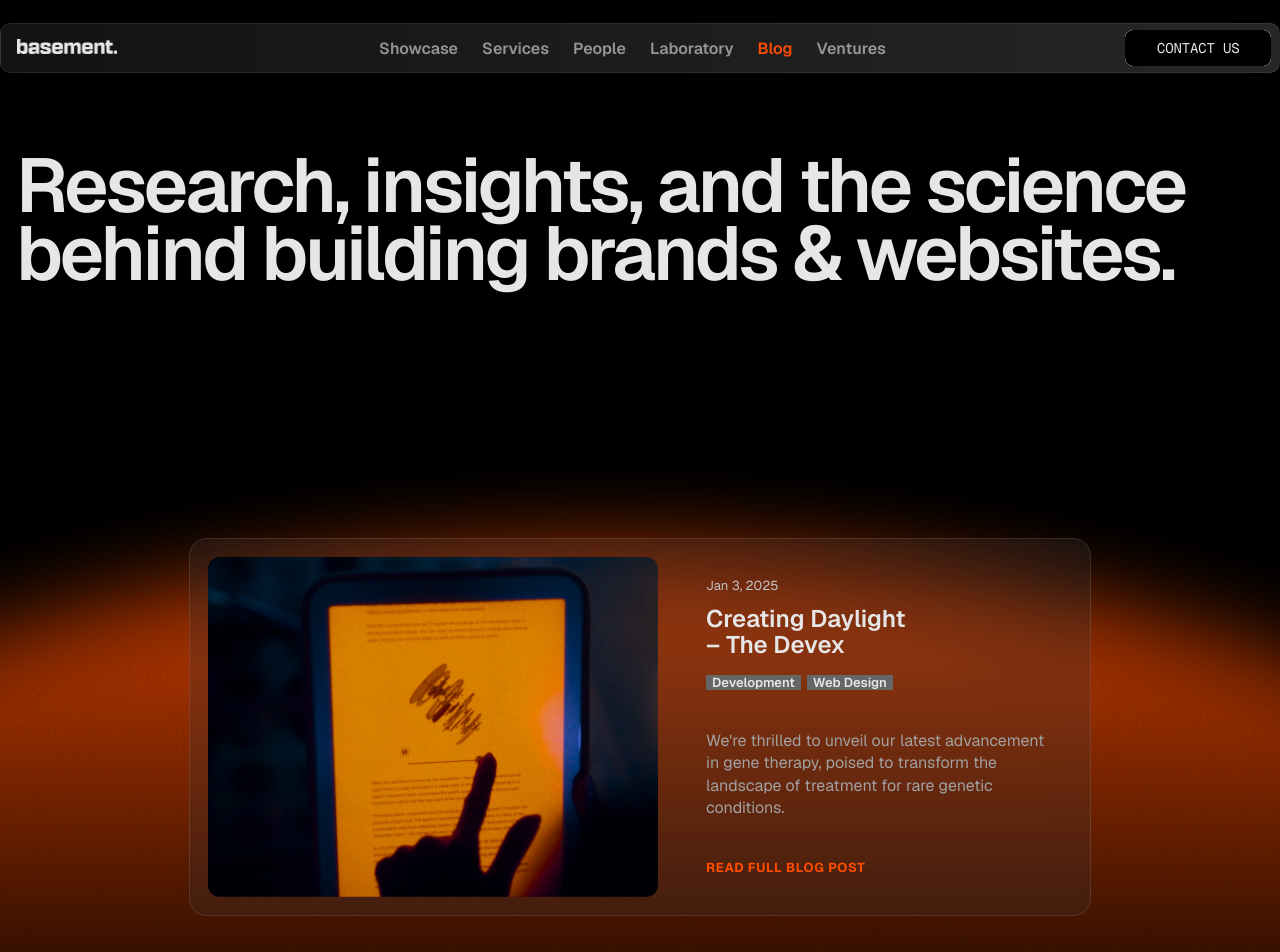
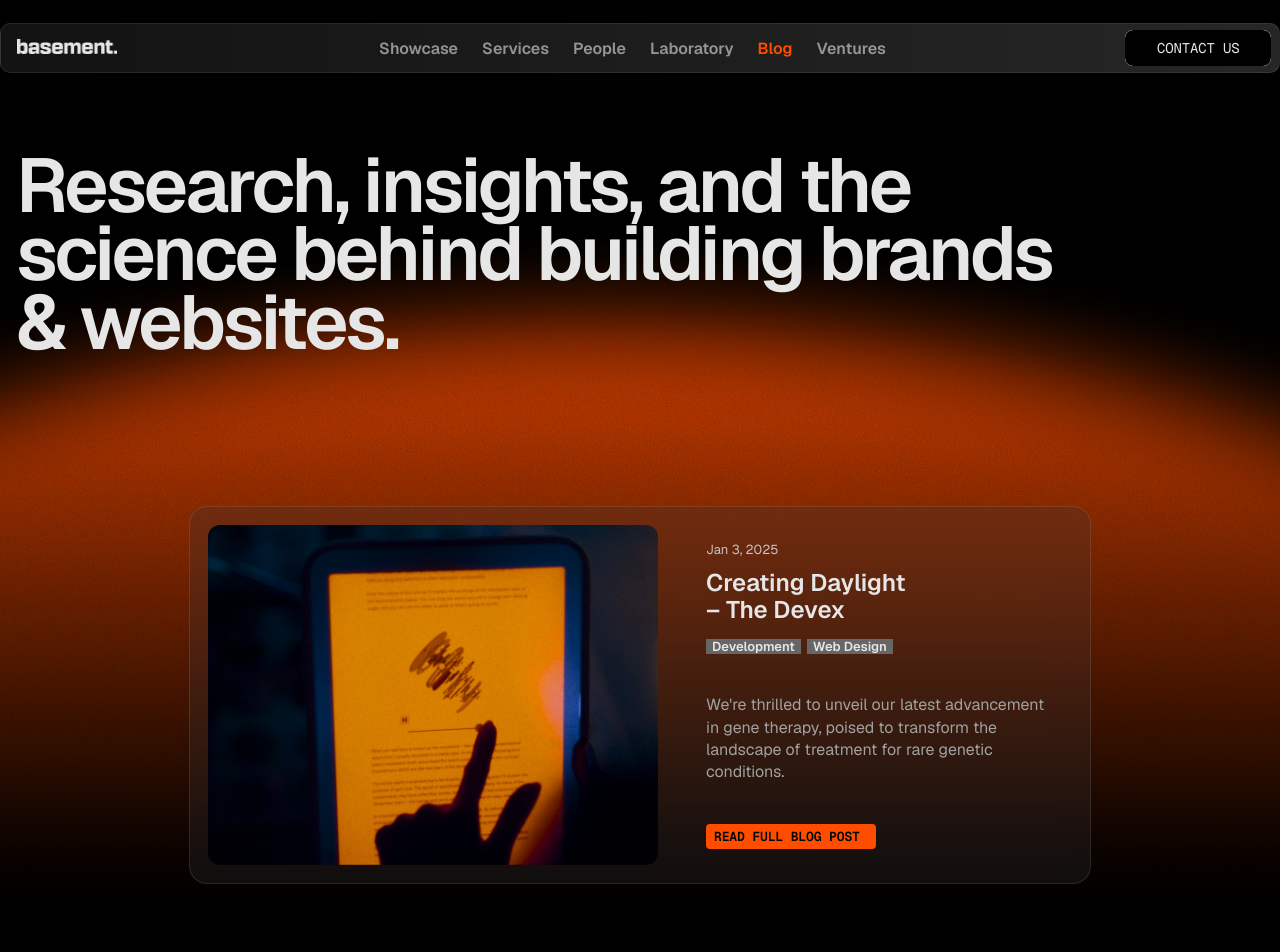
Before and after one commit to bel-en-s/basement, a Next.js app: page / in a window 1280 px wide. Shown: the top 952 px of the page. Built offline with nearby package versions, Linux system fonts and the light colour scheme.

Commit message:
scramble text / entrance animation new / secondary button

```diff
--- a/app/components/FeaturedBlogCard.css
+++ b/app/components/FeaturedBlogCard.css
@@ -11,10 +11,24 @@
   padding: 18px;
   width: 100%;
   max-width: 902px;
-  margin: 250px auto 0;
+  margin: 150px auto 0;
   border: 1px solid rgba(255, 255, 255, 0.1);
   position: relative;
   z-index: 5;
+
+  transform: translateY(60px);
+  will-change: transform, opacity;
+transition:
+    transform 0.6s cubic-bezier(0.16, 1, 0.3, 1),
+    border-color 0.4s ease,
+    background-color 0.4s ease;
+}
+
+.featured-card:hover {
+
+  transform: translateY(-10px) !important;
+  border-color: rgba(255, 255, 255, 0.3);
+  background: rgba(70, 70, 70, 0.3); /* Un sutil brillo extra */
 }
 
 .card-image {
--- a/app/components/FeaturedBlogCard.tsx
+++ b/app/components/FeaturedBlogCard.tsx
@@ -1,10 +1,11 @@
-// FeaturedBlogCard.tsx
+
 "use client";
 
 import { useEffect, useRef } from "react";
 import gsap from "gsap";
 import "./FeaturedBlogCard.css";
 import Tag, { tagCategories } from "./UI/Tag";
+import SecondaryButton from "./UI/SecondaryButton";
 
 export default function FeaturedBlogCard() {
   const imageRef = useRef<HTMLDivElement>(null);
@@ -13,7 +14,6 @@ export default function FeaturedBlogCard() {
   useEffect(() => {
     if (!imageRef.current || !cardRef.current) return;
 
-    // Animación de entrada
     gsap.to(cardRef.current, {
       y: 0,
       opacity: 1,
@@ -28,7 +28,7 @@ export default function FeaturedBlogCard() {
 
     const handleMouseMove = (e: MouseEvent) => {
       const rect = cardRef.current!.getBoundingClientRect();
-      const relX = e.clientX - rect.left; // posición relativa dentro de la card
+      const relX = e.clientX - rect.left;
       const relY = e.clientY - rect.top;
 
       const tiltX = gsap.utils.interpolate(5, -5, relY / rect.height);
@@ -74,9 +74,7 @@ export default function FeaturedBlogCard() {
           poised to transform the landscape of treatment for rare genetic conditions.
         </p>
 
-        <a href="#" className="card-link">
-          READ FULL BLOG POST
-        </a>
+        <SecondaryButton text="READ FULL BLOG POST" variant="orange" />
       </div>
     </article>
   );
--- a/app/components/UI/MainButton.tsx
+++ b/app/components/UI/MainButton.tsx
@@ -1,6 +1,6 @@
 "use client";
 
-import { useRef } from "react";
+import { useRef, useState } from "react";
 import gsap from "gsap";
 import "./MainButton.css";
 
@@ -10,55 +10,72 @@ type Props = {
 
 export default function MainButton({ text }: Props) {
   const btnRef = useRef<HTMLButtonElement>(null);
+  const textRef = useRef<HTMLSpanElement>(null);
+  const [animating, setAnimating] = useState(false);
+  const chars = "!<>-_\\/[]{}—=+*^?#________";
 
   const handleEnter = () => {
-    if (!btnRef.current) return;
+    if (!btnRef.current || !textRef.current) return;
 
-    const light = btnRef.current.querySelector(
-      ".main-btn__bg--light"
-    ) as HTMLElement;
+    const light = btnRef.current.querySelector(".main-btn__bg--light") as HTMLElement;
 
-    gsap.to(light, {
-      opacity: 1,
-      duration: 0.25,
-      ease: "power2.out",
-    });
 
-    gsap.to(btnRef.current, {
-      color: "#000",
-      duration: 0.25,
-    });
+    gsap.to(light, { opacity: 1, duration: 0.25, ease: "power2.out" });
+    gsap.to(btnRef.current, { color: "#000", duration: 0.25 });
+
+    // Scramble
+    if (!animating) {
+      const originalText = text.toUpperCase();
+      const obj = { iteration: 0 };
+
+      gsap.to(obj, {
+        iteration: originalText.length,
+        duration: 0.8,
+        ease: "power1.inOut",
+        onStart: () => setAnimating(true),
+        onUpdate: () => {
+          if (!textRef.current) return;
+          textRef.current.innerText = originalText
+            .split("")
+            .map((letter, index) => {
+              if (index < obj.iteration) return originalText[index];
+              return chars[Math.floor(Math.random() * chars.length)];
+            })
+            .join("");
+        },
+        onComplete: () => {
+          if (textRef.current) textRef.current.innerText = originalText;
+          setAnimating(false);
+        },
+      });
+    }
   };
 
   const handleLeave = () => {
     if (!btnRef.current) return;
 
-    const light = btnRef.current.querySelector(
-      ".main-btn__bg--light"
-    ) as HTMLElement;
+    const light = btnRef.current.querySelector(".main-btn__bg--light") as HTMLElement;
 
-    gsap.to(light, {
-      opacity: 0,
-      duration: 0.25,
-      ease: "power2.out",
-    });
-
-    gsap.to(btnRef.current, {
-      color: "#E6E6E6",
-      duration: 0.25,
-    });
+    gsap.to(light, { opacity: 0, duration: 0.25, ease: "power2.out" });
+    gsap.to(btnRef.current, { color: "#E6E6E6", duration: 0.25 });
   };
 
   return (
     <button
       ref={btnRef}
-      className="main-btn"
+      className="main-btn group"
       onMouseEnter={handleEnter}
       onMouseLeave={handleLeave}
     >
       <span className="main-btn__bg main-btn__bg--dark" />
       <span className="main-btn__bg main-btn__bg--light" />
-      <span className="main-btn__text">{text}</span>
+
+      <span
+        ref={textRef}
+        className="main-btn__text inline-block min-w-[max-content] text-center"
+      >
+        {text}
+      </span>
     </button>
   );
 }
--- /dev/null
+++ b/app/components/UI/SecondaryButton.css
@@ -0,0 +1,59 @@
+.secondary-btn {
+  display: inline-flex;
+  /* align-items: center;
+  justify-content: center; */
+  padding: 4px 8px;
+  border-radius: 4px;
+  border: none;
+  width: 50%;
+  cursor: pointer !important;
+  position: relative;
+  z-index: 50;
+  pointer-events: auto !important;
+  transition: transform 0.1s ease, filter 0.2s ease;
+  font-family: var(--font-mono);
+  font-size: 13px;
+  font-weight: 600;
+  text-transform: uppercase;
+  letter-spacing: var(--tracking-mono);
+}
+
+.secondary-btn:hover {
+  filter: brightness(1.1);
+}
+
+.secondary-btn:active {
+  transform: scale(0.96);
+}
+
+.btn-orange {
+  background-color: var(--color-orange);
+  color: var(--color-black);
+}
+
+.btn-light {
+  background-color: var(--color-white);
+  color: var(--color-black);
+}
+
+.btn-dark {
+  background-color: var(--color-grey);
+  color: var(--color-white);
+}
+
+.secondary-btn__container {
+  display: grid;
+  place-items: center;
+  pointer-events: none;
+}
+
+.secondary-btn__ghost {
+  grid-area: 1 / 1;
+  visibility: hidden;
+  white-space: pre;
+}
+
+.secondary-btn__text {
+  grid-area: 1 / 1;
+  white-space: pre;
+}
--- a/app/components/UI/SecondaryButton.tsx
+++ b/app/components/UI/SecondaryButton.tsx
@@ -0,0 +1,71 @@
+"use client";
+
+import { useRef, useState, useCallback } from "react";
+import gsap from "gsap";
+import "./SecondaryButton.css";
+
+type ButtonVariant = "orange" | "light" | "dark";
+
+interface Props {
+  text: string;
+  variant?: ButtonVariant;
+  onClick?: () => void;
+  className?: string;
+}
+
+export default function SecondaryButton({
+  text,
+  variant = "orange",
+  onClick,
+  className = ""
+}: Props) {
+  const textRef = useRef<HTMLSpanElement>(null);
+  const [animating, setAnimating] = useState(false);
+  const chars = "!<>-_\\/[]{}—=+*^?#________";
+
+  const handleScramble = useCallback(() => {
+    if (animating || !textRef.current) return;
+
+    const originalText = text.toUpperCase();
+    const obj = { iteration: 0 };
+
+    gsap.to(obj, {
+      iteration: originalText.length,
+      duration: 0.7,
+      ease: "power1.inOut",
+      onStart: () => setAnimating(true),
+      onUpdate: () => {
+        if (!textRef.current) return;
+        textRef.current.innerText = originalText
+          .split("")
+          .map((_, index) => {
+            if (index < obj.iteration) return originalText[index];
+            return chars[Math.floor(Math.random() * chars.length)];
+          })
+          .join("");
+      },
+      onComplete: () => {
+        if (textRef.current) textRef.current.innerText = originalText;
+        setAnimating(false);
+      },
+    });
+  }, [text, animating]);
+
+  return (
+    <button
+      className={`secondary-btn btn-${variant} ${className}`}
+      onMouseEnter={handleScramble}
+      onClick={(e) => {
+        e.stopPropagation();
+        if (onClick) onClick();
+      }}
+    >
+      <span className="secondary-btn__container">
+        <span className="secondary-btn__ghost">{text}</span>
+        <span ref={textRef} className="secondary-btn__text">
+          {text}
+        </span>
+      </span>
+    </button>
+  );
+}
--- a/app/globals.css
+++ b/app/globals.css
@@ -61,7 +61,7 @@ body {
   overflow: hidden;
   background-image: url("/bg-hero.png");
   background-repeat: no-repeat;
-  background-position: center ;
+  background-position: center 25%;
   background-size: auto;
 }
 
@@ -116,9 +116,16 @@ body {
   letter-spacing: var(--tracking-tight);
   font-weight: 600;
   padding-top: 100px;
-  opacity: 0;
+  /* opacity: 0; */
   position: relative;
   z-index: 2;
+}
+
+.line-inner {
+  opacity: 0;
+  transform: translateY(100px);
+  filter: blur(10px);
+  will-change: transform, opacity, filter;
 }
 
 .h-hero span {
@@ -146,6 +153,6 @@ body {
   .h-hero {
     /* width: 80vw; */
     padding-top: 50px;
-    opacity: 0;
+    /* opacity: 0; */
   }
 }
--- a/app/page.tsx
+++ b/app/page.tsx
@@ -8,22 +8,28 @@ import FeaturedBlogCard from "./components/FeaturedBlogCard";
 import Blog from "./components/Blog";
 
 export default function Home() {
-  const titleRef = useRef<HTMLHeadingElement>(null);
+  const containerRef = useRef<HTMLDivElement>(null);
 
   useEffect(() => {
-    if (!titleRef.current) return;
+    if (!containerRef.current) return;
 
+    const lines = containerRef.current.querySelectorAll(".line-inner");
+
+    // GSAP toma el control y anima desde el estado oculto de CSS
     gsap.fromTo(
-      titleRef.current,
+      lines,
       {
-        y: 30,
+        y: 100,
         opacity: 0,
+        filter: "blur(10px)",
       },
       {
         y: 0,
         opacity: 1,
-        duration: 0.8,
-        ease: "power3.out",
+        filter: "blur(0px)",
+        duration: 1.2,
+        ease: "expo.out",
+        stagger: 0.15,
         delay: 0.2,
       }
     );
@@ -34,11 +40,24 @@ export default function Home() {
       <Navbar />
 
       <div className="hero-inner container-main">
-        <h1 ref={titleRef} className="h-hero" style={{ opacity: 0 }}>
-          Research, insights, and the
-          science behind building brands
-          & websites.
+        <h1 ref={containerRef} className="h-hero">
+          <span className="block overflow-hidden py-1">
+            <span className="line-inner block opacity-0 translate-y-[100px]">
+              Research, insights, and the
+            </span>
+          </span>
+          <span className="block overflow-hidden py-1">
+            <span className="line-inner block opacity-0 translate-y-[100px]">
+              science behind building brands
+            </span>
+          </span>
+          <span className="block overflow-hidden py-1">
+            <span className="line-inner block opacity-0 translate-y-[100px]">
+              & websites.
+            </span>
+          </span>
         </h1>
+
         <FeaturedBlogCard />
       </div>
 
```
